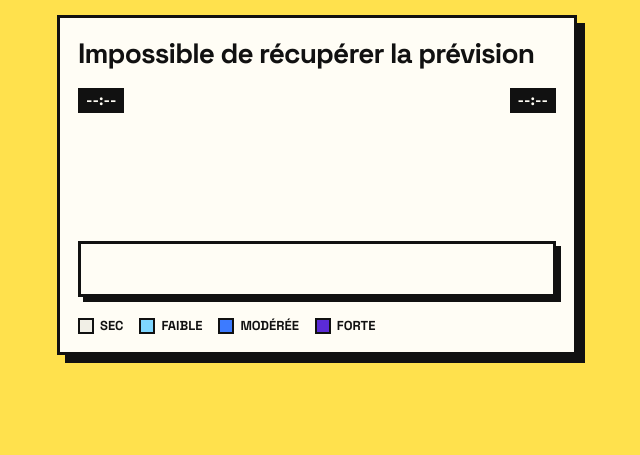
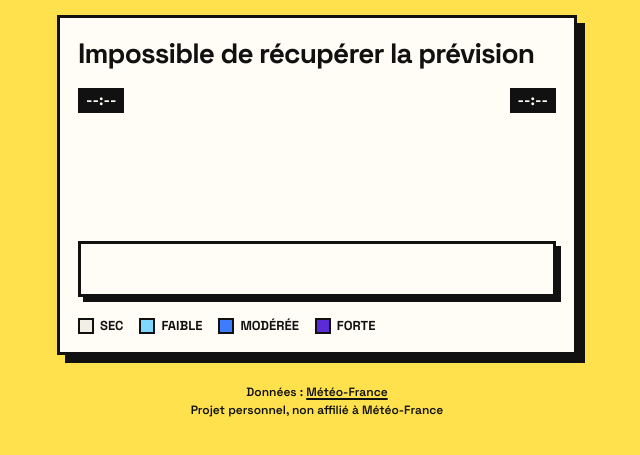
Before and after one commit to bouliboule/raincast, a plain HTML site: page index.html in a window 1280 px wide. Shown: the part 83-538 px from the top of the page, without its empty margins (323-963 px from the left). Drawn offline with Linux system fonts and the light colour scheme; no server answers.

Commit message:
Add Météo-France attribution and non-affiliation notice
Co-Authored-By: Claude Opus 5.5 <noreply@anthropic.com>

```diff
--- a/index.html
+++ b/index.html
@@ -43,6 +43,11 @@
     </section>
 
     <p class="meta" id="meta"></p>
+
+    <footer class="credit">
+      Données&nbsp;: <a href="https://meteofrance.com" target="_blank" rel="noopener">Météo-France</a><br>
+      Projet personnel, non affilié à Météo-France
+    </footer>
   </main>
 
   <dialog id="picker">
--- a/style.css
+++ b/style.css
@@ -128,3 +128,6 @@ dialog::backdrop { background: rgb(0 0 0 / .45); }
 #results button:hover { background: var(--bg); color: #111; }
 #results small { display: block; font-weight: 500; font-size: 13px; opacity: .75; }
 #results .empty { padding: 10px 4px; }
+
+.credit { margin-top: 28px; text-align: center; font-size: 12px; font-weight: 600; line-height: 1.5; }
+.credit a { color: inherit; text-decoration: underline; text-decoration-thickness: 2px; text-underline-offset: 2px; }
--- a/sw.js
+++ b/sw.js
@@ -1,4 +1,4 @@
-const VERSION = 'raincast-v2';
+const VERSION = 'raincast-v3';
 const SHELL = ['./', 'index.html', 'style.css', 'app.js', 'api.js', 'manifest.webmanifest', 'icons/icon.svg', 'icons/icon-192.png', 'icons/icon-512.png'];
 
 self.addEventListener('install', (e) => {
```
Also changed, not shown: 1 other file.
